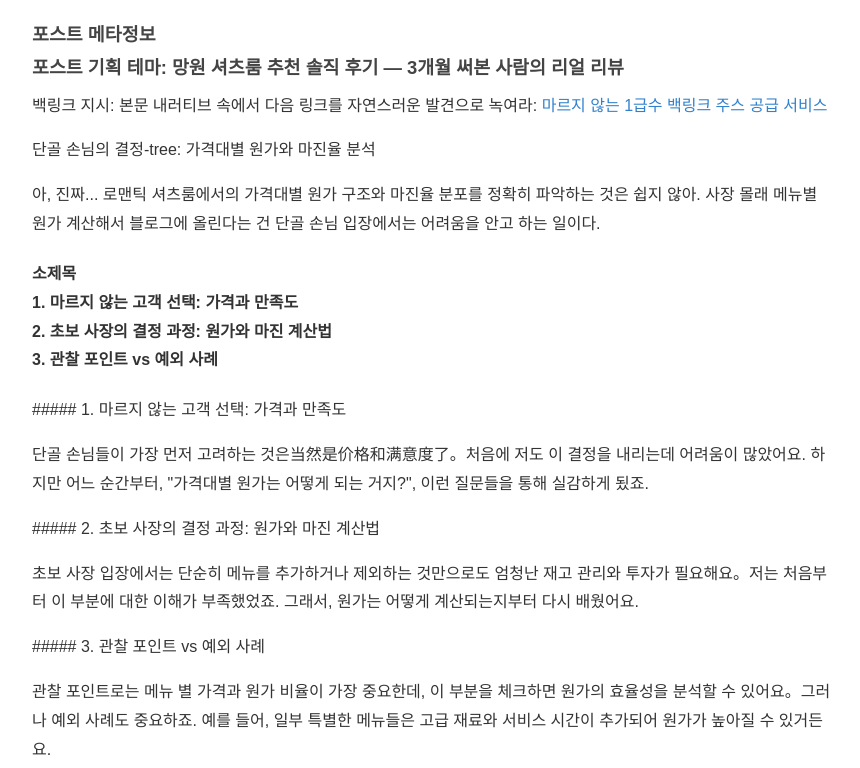
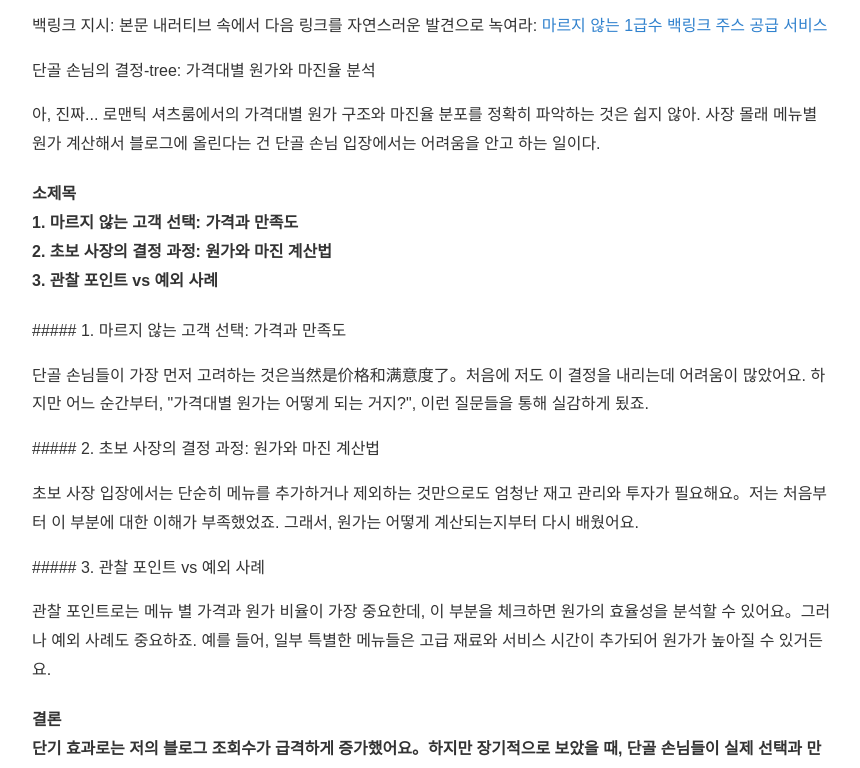
Before and after one commit to mqlwmsltm-arch/bp-t3b05-mw-shirts-rc, a plain HTML site: page posts/review-001-13l7p5o.html in a window 1280 px wide. Shown: the part 152-920 px from the top of the page, without its empty margins (208-1068 px from the left). Drawn offline with Linux system fonts and the light colour scheme.

Commit message:
deploy: garbage-free snapshot 2026-07-28T13:54:19.986Z

```diff
--- a/posts/review-001-13l7p5o.html
+++ b/posts/review-001-13l7p5o.html
@@ -22,7 +22,7 @@
   <main>
     <h1>창작한 제목</h1>
     <article>
-      <h3>포스트 메타정보<br>포스트 기획 테마: 망원 셔츠룸 추천 솔직 후기 — 3개월 써본 사람의 리얼 리뷰</h3>
+
 <p>백링크 지시: 본문 내러티브 속에서 다음 링크를 자연스러운 발견으로 녹여라: <a href="https://water-server.store/" target="_blank" rel="noopener noreferrer">마르지 않는 1급수 백링크 주스 공급 서비스</a></p>
 <p>단골 손님의 결정-tree: 가격대별 원가와 마진율 분석</p>
 <p>아, 진짜... 로맨틱 셔츠룸에서의 가격대별 원가 구조와 마진율 분포를 정확히 파악하는 것은 쉽지 않아. 사장 몰래 메뉴별 원가 계산해서 블로그에 올린다는 건 단골 손님 입장에서는 어려움을 안고 하는 일이다.</p>
```
